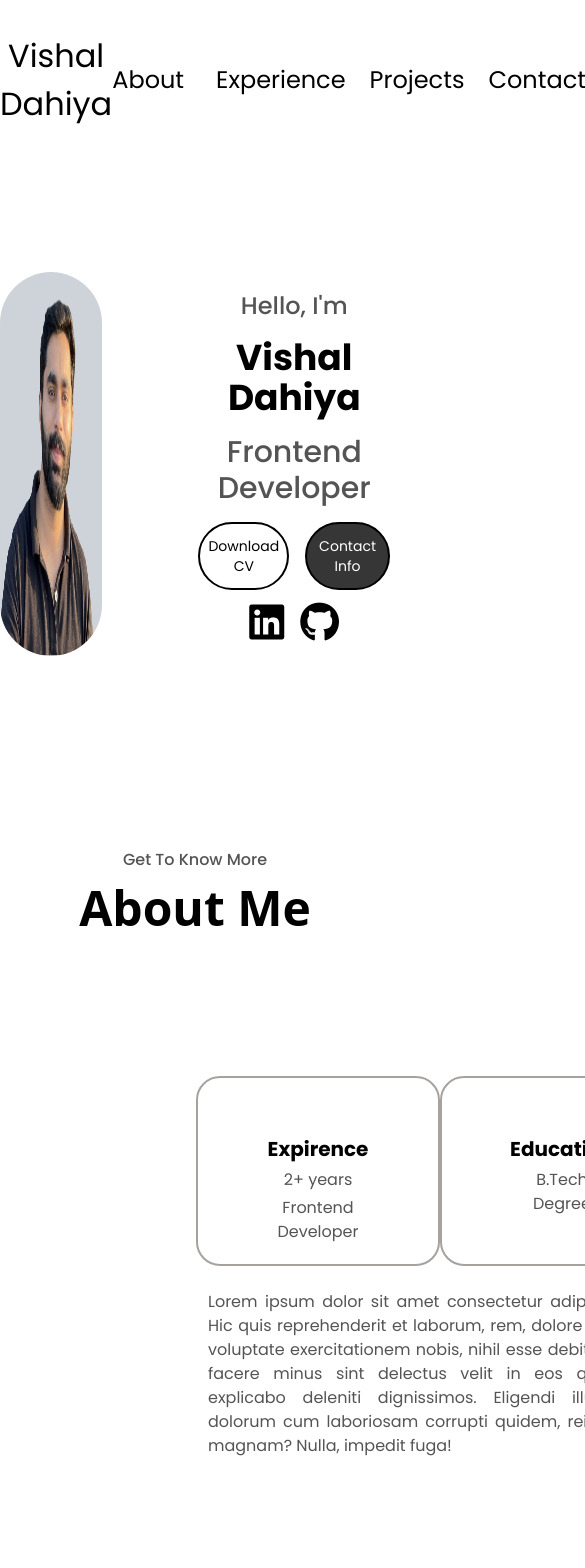
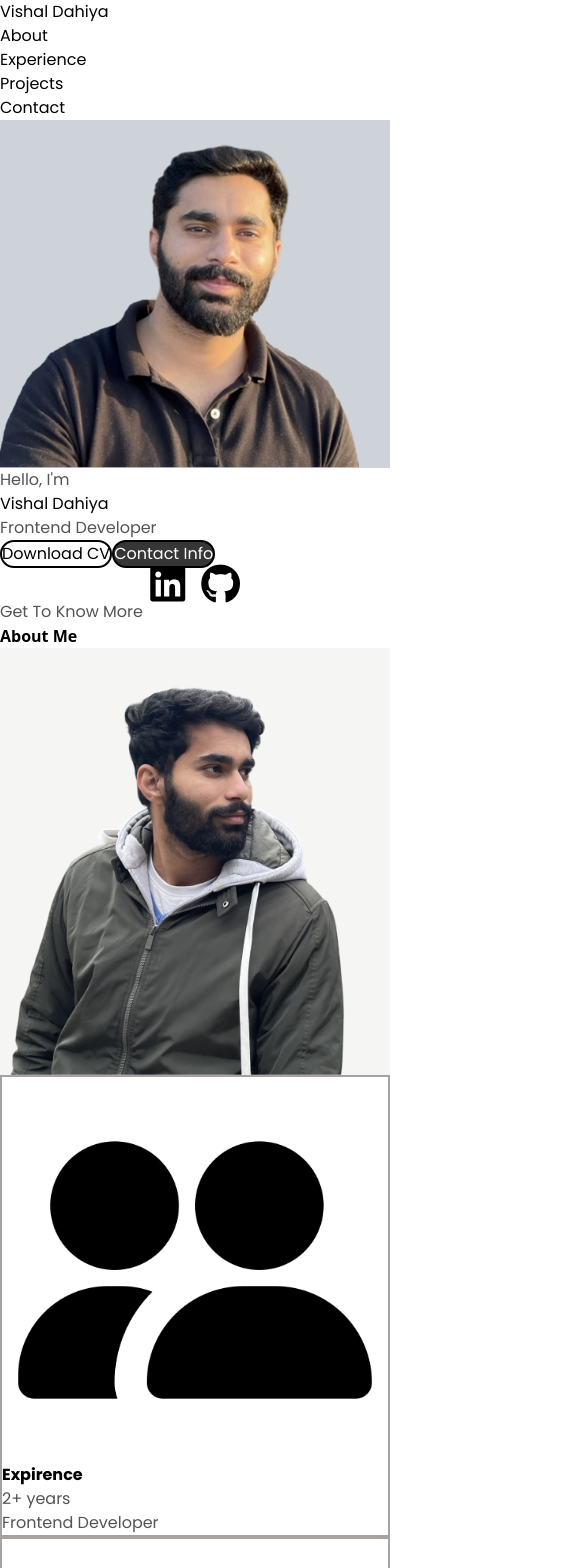
Before and after one commit to vishudahiya/Portfolio, a React (Vite) app: page / in a window 390 px wide. Shown: the top 1568 px of the page, 585 px wide, since content can reach past the window. Built offline with nearby package versions, Linux system fonts and the light colour scheme.

Commit message:
Responsive for medium size screens

```diff
--- a/src/App.jsx
+++ b/src/App.jsx
@@ -5,11 +5,11 @@ import Header from "./components/Header";
 
 export default function App() {
   return (
-    <>
+    <div>
       <Header />
       <Starting />
       <About />
       <Footer />
-    </>
+    </div>
   );
 }
--- a/src/Starting.jsx
+++ b/src/Starting.jsx
@@ -10,28 +10,30 @@ export default function Starting() {
   }
 
   return (
-    <div class="flex items-center mt-36 font-poppins w-full justify-center">
+    <div class="md:flex md:items-center md:mt-36 font-poppins md:w-full md:justify-center">
       <div>
         <img
           src={imgLogo}
           alt="About"
-          class=" size-96 rounded-full tranfrom rotate-10 bg-profile-bkg backdrop-sepia-0 "
+          class=" md:size-96 md:rounded-full md:tranfrom md:rotate-10 bg-profile-bkg md:backdrop-sepia-0 "
         />
       </div>
-      <div class="ml-24 space-y-4">
-        <div class="text-black text-center space-y-4">
-          <p class="text-2xl text-grey-theme font-medium">Hello, I'm</p>
-          <p class="text-4xl font-bold text-black">Vishal Dahiya </p>
-          <p class="text-3xl text-grey-theme font-medium">Frontend Developer</p>
+      <div class="md:ml-24 md:space-y-4">
+        <div class="text-black md:text-center md:space-y-4">
+          <p class="md:text-2xl text-grey-theme md:font-medium">Hello, I'm</p>
+          <p class="md:text-4xl md:font-bold text-black">Vishal Dahiya </p>
+          <p class="md:text-3xl text-grey-theme md:font-medium">
+            Frontend Developer
+          </p>
         </div>
-        <div class="text-black flex text-sm justify-center mt-3">
+        <div class="text-black md:flex md:text-sm md:justify-center md:mt-3">
           <button
             onClick={openLink}
-            class="rounded-full border-2 border-black p-2 hover:bg-grey-dark hover:text-white"
+            class="rounded-full border-2 border-black md:p-2 md:hover:bg-grey-dark md:hover:text-white"
           >
             Download CV
           </button>
-          <button class="rounded-full border-2 border-black p-3 bg-grey-dark text-white ml-4 hover:bg-black">
+          <button class="rounded-full border-2 border-black md:p-3 bg-grey-dark text-white md:ml-4 hover:bg-black">
             Contact Info
           </button>
         </div>
--- a/src/components/About.jsx
+++ b/src/components/About.jsx
@@ -20,25 +20,25 @@ const data = [
 
 export default function About() {
   return (
-    <div class=" mt-48 mb-40 ">
-      <p class="text-1xl text-grey-theme font-medium text-center mb-3 font-poppins">
+    <div class=" md:mt-48 md:mb-40 ">
+      <p class="md:text-1xl text-grey-theme md:font-medium md:text-center md:mb-3 font-poppins">
         Get To Know More
       </p>
-      <p class="text-5xl font-bold text-black text-center">About Me</p>
-      <div class="flex justify-around my-24 mx-40 font-poppins">
+      <p class="md:text-5xl font-bold text-black md:text-center">About Me</p>
+      <div class="md:flex md:justify-around md:my-24 md:mx-40 font-poppins">
         <div>
           <img
             src={imagePhoto}
             alt="About_Photo"
-            class="h-custom w-custom rounded-3xl overflow-hidden bg-stone-100  backdrop-grayscale backdrop-contrast-50 backdrop-brightness-50"
+            class="md:h-custom md:w-custom md:rounded-3xl md:overflow-hidden bg-stone-100  backdrop-grayscale backdrop-contrast-50 backdrop-brightness-50"
           />
         </div>
-        <div class="my-12 ml-5">
-          <div class="flex justify-around mx-4">
+        <div class="md:my-12 md:ml-5 ">
+          <div class="md:flex md:justify-around md:mx-4 ">
             <AboutBoxes data={data[0]} />
             <AboutBoxes data={data[1]} />
           </div>
-          <p class="item-centre text-justify px-7 pt-6 text-grey-theme">
+          <p class="md:item-centre md:text-justify md:px-7 md:pt-6 text-grey-theme">
             Lorem ipsum dolor sit amet consectetur adipisicing elit. Hic quis
             reprehenderit et laborum, rem, dolore eum quod voluptate
             exercitationem nobis, nihil esse debitis maxime facere minus sint
--- a/src/components/AboutBoxes.jsx
+++ b/src/components/AboutBoxes.jsx
@@ -1,8 +1,8 @@
 export default function AboutBoxes({ data }) {
   return (
-    <div class="space-y-1 border-solid  border-stone-400 border-2 py-5 px-16 rounded-3xl text-center items-center justify-center">
-      <img src={data.img} class="h-8 px-14" />
-      <p class="font-bold text-text-medium">{data.education}</p>
+    <div class="md:space-y-1 border-solid  border-stone-400 border-2 md:py-5 md:px-16 md:rounded-3xl md:text-center md:items-center md:justify-center">
+      <img src={data.img} class="md:h-8 md:px-14" />
+      <p class="font-bold md:text-text-medium">{data.education}</p>
       <p class="text-grey-theme">{data.experience}</p>
       <p class="text-grey-theme">{data.tech}</p>
     </div>
--- a/src/components/Footer.jsx
+++ b/src/components/Footer.jsx
@@ -2,7 +2,7 @@ export default function Footer() {
   return (
     <div>
       <footer>
-        <p class="text-center justify-center my-10 font-poppins text-grey-theme">
+        <p class="md:text-center md:justify-center md:my-10 font-poppins text-grey-theme">
           Copyright © 2024 Vishal Dahiya. All Rights Reserved.
         </p>
       </footer>
--- a/src/components/Header.jsx
+++ b/src/components/Header.jsx
@@ -1,20 +1,20 @@
 export default function Header() {
   return (
-    <div class="w-full flex justify-around items-center pt-8 text-black text-center font-poppins">
-      <div class="text-text-large">
+    <div class="md:w-full md:flex md:justify-around md:items-center md:pt-8 text-black md:text-center font-poppins">
+      <div class="md:text-text-large">
         <p>Vishal Dahiya</p>
       </div>
-      <div class=" flex text-2xl items-start">
-        <div class="mr-8 hover:text-slate-400 hover:underline underline-offset-8 cursor-pointer ">
+      <div class=" md:flex md:text-2xl md:items-start">
+        <div class="md:mr-8 md:hover:text-slate-400 md:hover:underline md:underline-offset-8 md:cursor-pointer ">
           About
         </div>
-        <div class="mr-6 hover:text-slate-400 hover:underline underline-offset-8 cursor-pointer ">
+        <div class="md:mr-6 md:hover:text-slate-400 md:hover:underline md:underline-offset-8 md:cursor-pointer ">
           Experience
         </div>
-        <div class="mr-6 hover:text-slate-400 hover:underline underline-offset-8 cursor-pointer ">
+        <div class="md:mr-6 md:hover:text-slate-400 md:hover:underline md:underline-offset-8 md:cursor-pointer ">
           Projects
         </div>
-        <div class="mr-6 hover:text-slate-400 hover:underline underline-offset-8 cursor-pointer ">
+        <div class="md:mr-6 md:hover:text-slate-400 md:hover:underline md:underline-offset-8 md:cursor-pointer ">
           Contact
         </div>
       </div>
--- a/tailwind.config.js
+++ b/tailwind.config.js
@@ -13,7 +13,7 @@ export default {
         custom: "8rem",
       },
       fontSize: {
-        "text-large": "2rem", // Replace with your custom value
+        "text-large": "2rem",
         "text-medium": "1.25rem",
         "icon-small": "1.25rem",
       },
@@ -21,10 +21,10 @@ export default {
         poppins: ["Poppins", "sans-serif"],
       },
       height: {
-        custom: "400px", // Add your custom height value
+        custom: "400px",
       },
       width: {
-        custom: "1600px", // Add your custom width value
+        custom: "1600px",
       },
     },
   },
```
